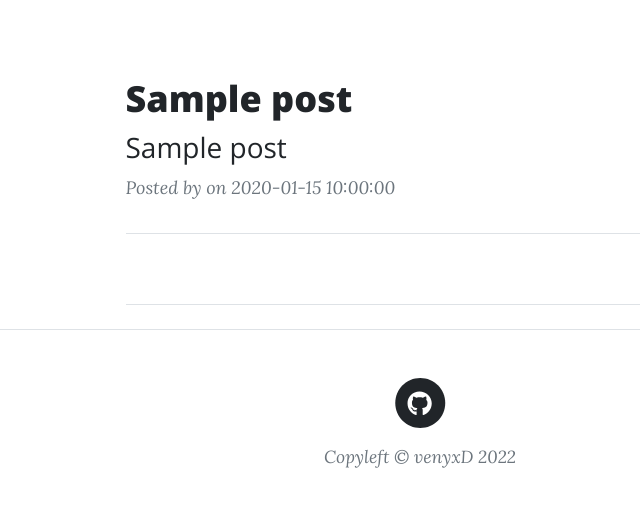
After one commit to ivnvxd/flask-blog, a Python web app: template templates/index.html in a window 1280 px wide. The commit adds this page. Shown: the part 533-1051 px from the top of the page, without its empty margins (220-860 px from the left). Run offline with Jinja, Linux system fonts and the light colour scheme; the template is opened without the code that fills it: most values are stand-ins (such as "Sample title", 1, 10 or a date in 2020); some libraries are stand-ins or nearby versions.

Commit message:
templates

```diff
--- a/templates/index.html
+++ b/templates/index.html
@@ -27,7 +27,7 @@
                 <h3 class="post-subtitle">{{ post['title'] }}</h3>
             </a>
             <p class="post-meta">
-                Posted by <!-- {{ post['user'] }} --> on {{ post['created'] }}
+                Posted by <!-- TODO: {{ post['user'] }} --> on {{ post['created'] }}
             </p>
             <hr>
             <a href="{{ url_for('edit', id=post['id']) }}">
--- /dev/null
+++ b/templates/layout.html
@@ -0,0 +1,150 @@
+<!DOCTYPE html>
+<html lang="en">
+    <head>
+        <meta charset="utf-8" />
+        <meta name="viewport" content="width=device-width, initial-scale=1, shrink-to-fit=no" />
+        <meta name="description" content="" />
+        <meta name="author" content="" />
+        <title>{% block title %} {% endblock %}</title>
+        <link rel="icon" type="image/x-icon" href="/static/favicon.ico" />
+
+        <!-- Font Awesome icons (free version)-->
+        <script src="https://use.fontawesome.com/releases/v6.1.0/js/all.js" crossorigin="anonymous"></script>
+        <!-- Google fonts-->
+        <link href="https://fonts.googleapis.com/css?family=Lora:400,700,400italic,700italic" rel="stylesheet" type="text/css" />
+        <link href="https://fonts.googleapis.com/css?family=Open+Sans:300italic,400italic,600italic,700italic,800italic,400,300,600,700,800" rel="stylesheet" type="text/css" />
+
+        <!-- http://getbootstrap.com/docs/5.1/ -->
+<!--        <link crossorigin="anonymous" href="https://cdn.jsdelivr.net/npm/bootstrap@5.1.3/dist/css/bootstrap.min.css" integrity="sha384-1BmE4kWBq78iYhFldvKuhfTAU6auU8tT94WrHftjDbrCEXSU1oBoqyl2QvZ6jIW3" rel="stylesheet">-->
+<!--        <script crossorigin="anonymous" src="https://cdn.jsdelivr.net/npm/bootstrap@5.1.3/dist/js/bootstrap.bundle.min.js" integrity="sha384-ka7Sk0Gln4gmtz2MlQnikT1wXgYsOg+OMhuP+IlRH9sENBO0LRn5q+8nbTov4+1p"></script>-->
+
+        <!-- Core theme CSS (includes Bootstrap)-->
+        <link href="/static/css/styles.css" rel="stylesheet" />
+    </head>
+    <body>
+        <!-- Navigation-->
+        <nav class="navbar navbar-expand-lg navbar-light" id="mainNav">
+            <div class="container px-4 px-lg-5">
+                <a class="navbar-brand" href="/">Start Bootstrap</a>
+                <button class="navbar-toggler" type="button" data-bs-toggle="collapse" data-bs-target="#navbarResponsive" aria-controls="navbarResponsive" aria-expanded="false" aria-label="Toggle navigation">
+                    Menu
+                    <i class="fas fa-bars"></i>
+                </button>
+                <div class="collapse navbar-collapse" id="navbarResponsive">
+                    <ul class="navbar-nav ms-auto py-4 py-lg-0">
+                        <li class="nav-item"><a class="nav-link px-lg-3 py-3 py-lg-4" href="/">Home</a></li>
+                        <li class="nav-item"><a class="nav-link px-lg-3 py-3 py-lg-4" href="/create">New Post</a></li>
+                        <li class="nav-item"><a class="nav-link px-lg-3 py-3 py-lg-4" href="">|</a></li>
+                        <li class="nav-item"><a class="nav-link px-lg-3 py-3 py-lg-4" href="/register">Register</a></li>
+                        <li class="nav-item"><a class="nav-link px-lg-3 py-3 py-lg-4" href="/login">Log In</a></li>
+                    </ul>
+                </div>
+            </div>
+        </nav>
+        <!-- Page Header-->
+        {% block header %} {% endblock %}
+        <!-- Main Content-->
+        <div class="container px-4 px-lg-5">
+            <div class="row gx-4 gx-lg-5 justify-content-center">
+                <div class="col-md-10 col-lg-8 col-xl-7">
+                    <!-- Post preview-->
+<!--                    <div class="post-preview">-->
+<!--                        <a href="post.html">-->
+<!--                            <h2 class="post-title">Man must explore, and this is exploration at its greatest</h2>-->
+<!--                            <h3 class="post-subtitle">Problems look mighty small from 150 miles up</h3>-->
+<!--                        </a>-->
+<!--                        <p class="post-meta">-->
+<!--                            Posted by-->
+<!--                            <a href="#!">Start Bootstrap</a>-->
+<!--                            on September 24, 2022-->
+<!--                        </p>-->
+<!--                    </div>-->
+<!--                    &lt;!&ndash; Divider&ndash;&gt;-->
+<!--                    <hr class="my-4" />-->
+<!--                    &lt;!&ndash; Post preview&ndash;&gt;-->
+<!--                    <div class="post-preview">-->
+<!--                        <a href="post.html"><h2 class="post-title">I believe every human has a finite number of heartbeats. I don't intend to waste any of mine.</h2></a>-->
+<!--                        <p class="post-meta">-->
+<!--                            Posted by-->
+<!--                            <a href="#!">Start Bootstrap</a>-->
+<!--                            on September 18, 2022-->
+<!--                        </p>-->
+<!--                    </div>-->
+<!--                    &lt;!&ndash; Divider&ndash;&gt;-->
+<!--                    <hr class="my-4" />-->
+<!--                    &lt;!&ndash; Post preview&ndash;&gt;-->
+<!--                    <div class="post-preview">-->
+<!--                        <a href="post.html">-->
+<!--                            <h2 class="post-title">Science has not yet mastered prophecy</h2>-->
+<!--                            <h3 class="post-subtitle">We predict too much for the next year and yet far too little for the next ten.</h3>-->
+<!--                        </a>-->
+<!--                        <p class="post-meta">-->
+<!--                            Posted by-->
+<!--                            <a href="#!">Start Bootstrap</a>-->
+<!--                            on August 24, 2022-->
+<!--                        </p>-->
+<!--                    </div>-->
+<!--                    &lt;!&ndash; Divider&ndash;&gt;-->
+<!--                    <hr class="my-4" />-->
+<!--                    &lt;!&ndash; Post preview&ndash;&gt;-->
+<!--                    <div class="post-preview">-->
+<!--                        <a href="post.html">-->
+<!--                            <h2 class="post-title">Failure is not an option</h2>-->
+<!--                            <h3 class="post-subtitle">Many say exploration is part of our destiny, but it’s actually our duty to future generations.</h3>-->
+<!--                        </a>-->
+<!--                        <p class="post-meta">-->
+<!--                            Posted by-->
+<!--                            <a href="#!">Start Bootstrap</a>-->
+<!--                            on July 8, 2022-->
+<!--                        </p>-->
+<!--                    </div>-->
+<!--                    &lt;!&ndash; Divider&ndash;&gt;-->
+<!--                    <hr class="my-4" />-->
+                    <!-- posts -->
+                    {% block main %} {% endblock %}
+                    <!-- Pager-->
+                    <!-- TODO -->
+<!--                    <div class="d-flex justify-content-end mb-4"><a class="btn btn-primary text-uppercase" href="#!">Older Posts →</a></div>-->
+                </div>
+            </div>
+        </div>
+        <!-- Footer-->
+        <footer class="border-top">
+            <div class="container px-4 px-lg-5">
+                <div class="row gx-4 gx-lg-5 justify-content-center">
+                    <div class="col-md-10 col-lg-8 col-xl-7">
+                        <ul class="list-inline text-center">
+<!--                            <li class="list-inline-item">-->
+<!--                                <a href="#!">-->
+<!--                                    <span class="fa-stack fa-lg">-->
+<!--                                        <i class="fas fa-circle fa-stack-2x"></i>-->
+<!--                                        <i class="fab fa-twitter fa-stack-1x fa-inverse"></i>-->
+<!--                                    </span>-->
+<!--                                </a>-->
+<!--                            </li>-->
+<!--                            <li class="list-inline-item">-->
+<!--                                <a href="#!">-->
+<!--                                    <span class="fa-stack fa-lg">-->
+<!--                                        <i class="fas fa-circle fa-stack-2x"></i>-->
+<!--                                        <i class="fab fa-facebook-f fa-stack-1x fa-inverse"></i>-->
+<!--                                    </span>-->
+<!--                                </a>-->
+<!--                            </li>-->
+                            <li class="list-inline-item">
+                                <a href="https://github.com/venyxD/flask-blog">
+                                    <span class="fa-stack fa-lg">
+                                        <i class="fas fa-circle fa-stack-2x"></i>
+                                        <i class="fab fa-github fa-stack-1x fa-inverse"></i>
+                                    </span>
+                                </a>
+                            </li>
+                        </ul>
+                        <div class="small text-center text-muted fst-italic">Copyleft &copy; venyxD 2022</div>
+                    </div>
+                </div>
+            </div>
+        </footer>
+        <!-- Core theme JS-->
+        <script src="/static/js/script.js"></script>
+    </body>
+</html>
```
Also changed, not shown: templates/create.html (added, +23 -0 lines), templates/edit.html (added, +32 -0 lines).
